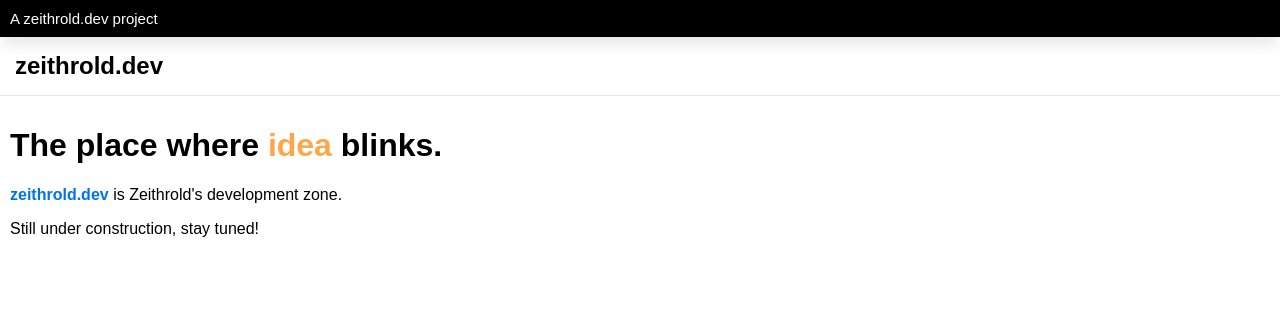
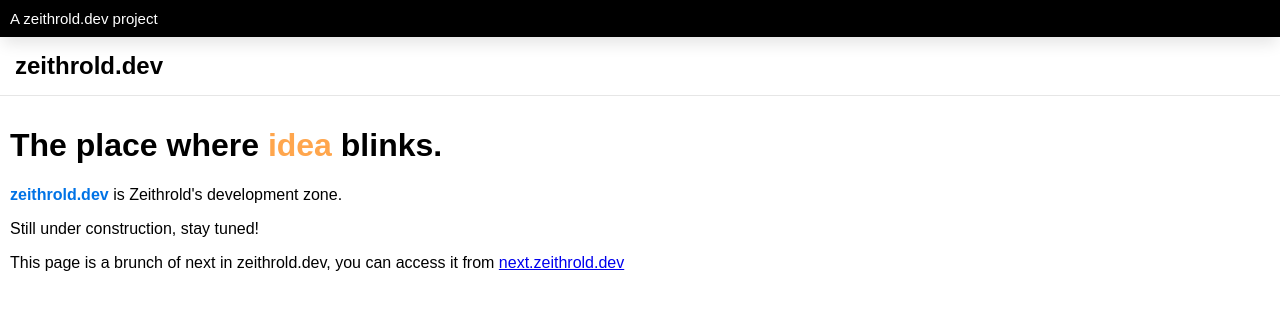
Before and after one commit to zeithrold/zeithrold.dev, a Next.js app: page / in a window 1280 px wide. Shown: the top 310 px of the page. Built offline with nearby package versions, Linux system fonts and the light colour scheme.

Commit message:
Added comment to next branch

```diff
--- a/app/page.tsx
+++ b/app/page.tsx
@@ -20,6 +20,7 @@ export default function Home() {
           is Zeithrold's development zone.
         </p>
         <p>Still under construction, stay tuned!</p>
+        <p>This page is a brunch of next in zeithrold.dev, you can access it from <a href='https://next.zeithorld.dev'>next.zeithrold.dev</a></p>
       </main>
     </>
   )
```
